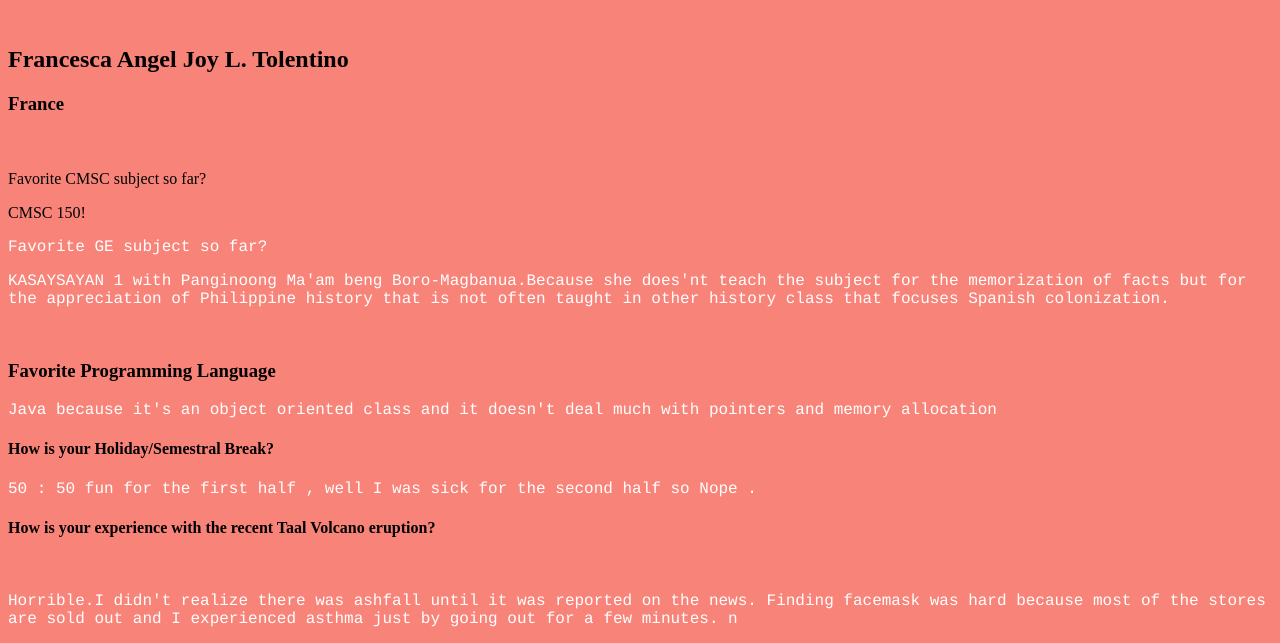
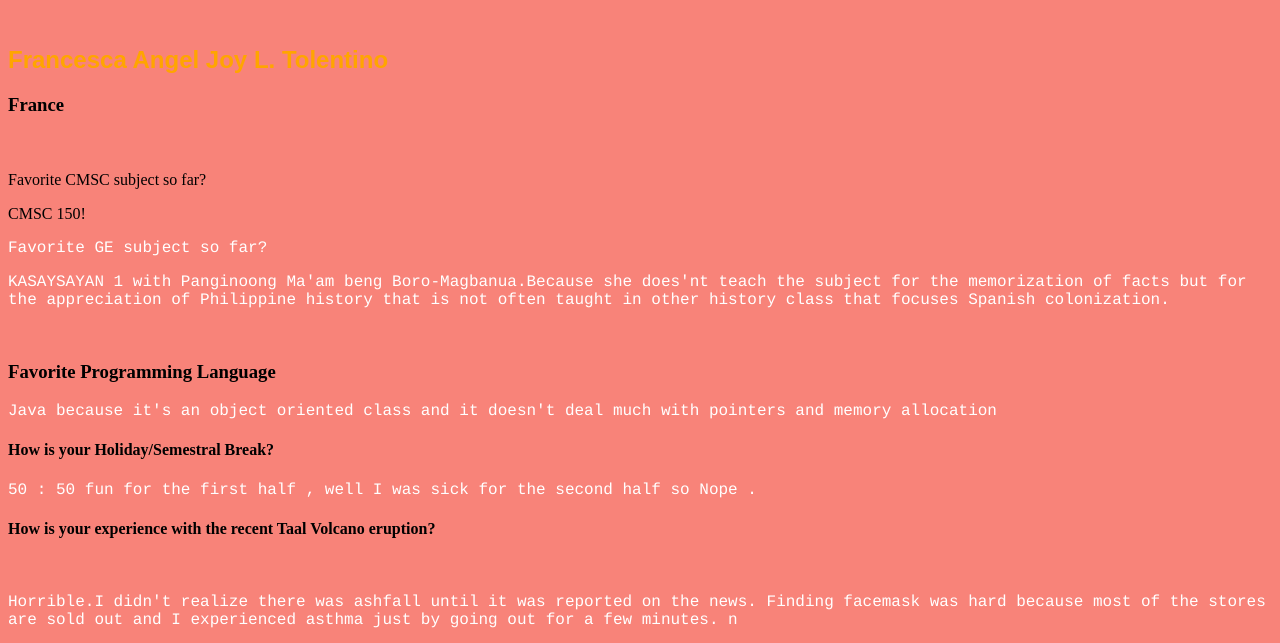
Before and after one commit to LanXhan/Cs100-1, a plain HTML site: page index.html in a window 1280 px wide. Shown: the top 643 px of the page. Drawn offline with Linux system fonts and the light colour scheme.

Commit message:
modified inindex_css.css

```diff
--- a/index_css.css
+++ b/index_css.css
@@ -6,3 +6,7 @@ body {
 
   background-color: #f88379;
 }
+ h2{
+ 	color : orange;
+	font-family: Arial;
+ }
```
